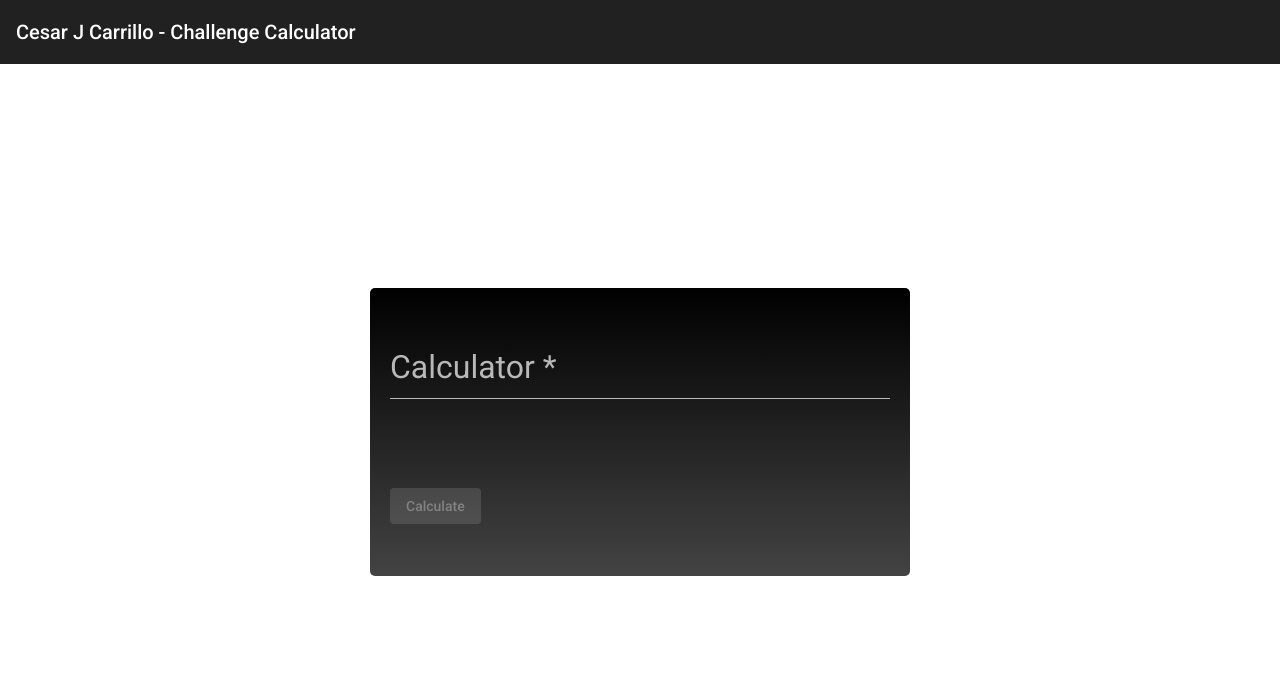
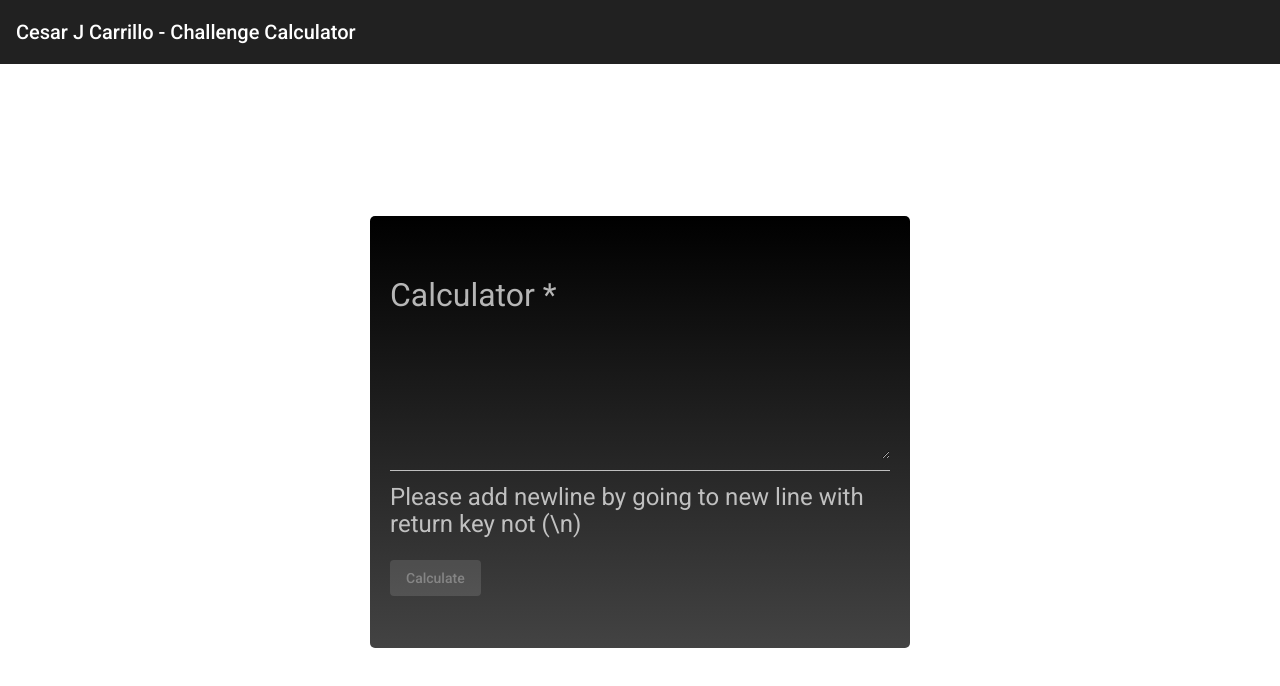
Before and after one commit to Cesar-Carrio/challenge-calculator-R365, an Angular app: page / in a window 1280 px wide. Shown: the top 686 px of the page. Built offline with nearby package versions, Linux system fonts and the light colour scheme.

Commit message:
Step 3: Added new line delimiter

```diff
--- a/src/app/calc-view/calc-form/calc-form.component.css
+++ b/src/app/calc-view/calc-form/calc-form.component.css
@@ -29,3 +29,7 @@
 input {
   color: white;
 }
+
+textarea {
+  color: white;
+}
--- a/src/app/calc-view/calc-form/calc-form.component.html
+++ b/src/app/calc-view/calc-form/calc-form.component.html
@@ -1,14 +1,23 @@
 <form class="form-wrapper">
   <mat-form-field color="accent" class="full-width">
-    <input matInput placeholder="Calculator" [formControl]="calcFormControl" />
-    <!-- <mat-error
+    <textarea
+      matInput
+      cols="30"
+      rows="5"
+      placeholder="Calculator"
+      [formControl]="calcFormControl"
+    ></textarea>
+    <mat-hint
+      >Please add newline by going to new line with return key not (\n)
+    </mat-hint>
+    <mat-error
       *ngIf="
         calcFormControl.hasError('pattern') &&
         !calcFormControl.hasError('required')
       "
     >
-      Please enter a max of two numbers
-    </mat-error> -->
+      Please add newline by going to new line with return key
+    </mat-error>
     <mat-error *ngIf="calcFormControl.hasError('required')">
       Numbers are <strong>required</strong>
     </mat-error>
--- a/src/app/calc-view/calc-form/calc-form.component.ts
+++ b/src/app/calc-view/calc-form/calc-form.component.ts
@@ -10,9 +10,10 @@ export class CalcFormComponent implements OnInit {
   // Creating reactive form and validators
   calcFormControl = new FormControl("", [
     Validators.required,
-    Validators.pattern(/\-?(\d|\w)*(,?)\-?(\d|\w)*/)
+    Validators.pattern(/\-?(\d|\w)*((,|\n)?)\-?(\d|\w)*/)
   ]);
-  // Validators.pattern(/^\-?(\d|\w)*(,?)\-?(\d|\w)*$/)
+  // Validators.pattern(/^\-?(\d|\w)*(,?)\-?(\d|\w)*$/) ------ Step 1
+  //  Validators.pattern(/\-?(\d|\w)*(,?)\-?(\d|\w)*/) ------- Step 2
 
   calculationResult: number; // End result for calculation
 
@@ -22,7 +23,7 @@ export class CalcFormComponent implements OnInit {
 
   calculate() {
     const inputValue: string = this.calcFormControl.value;
-    const parsedStringValues = inputValue.split(",");
+    const parsedStringValues = inputValue.split(/[\n,]/);
     const parsedNumberValues = parsedStringValues.map((value: string) => {
       return isNaN(+value) ? 0 : +value;
     });
```
Also changed, not shown: 1 other file (tests, documents, lock files or other folders).
